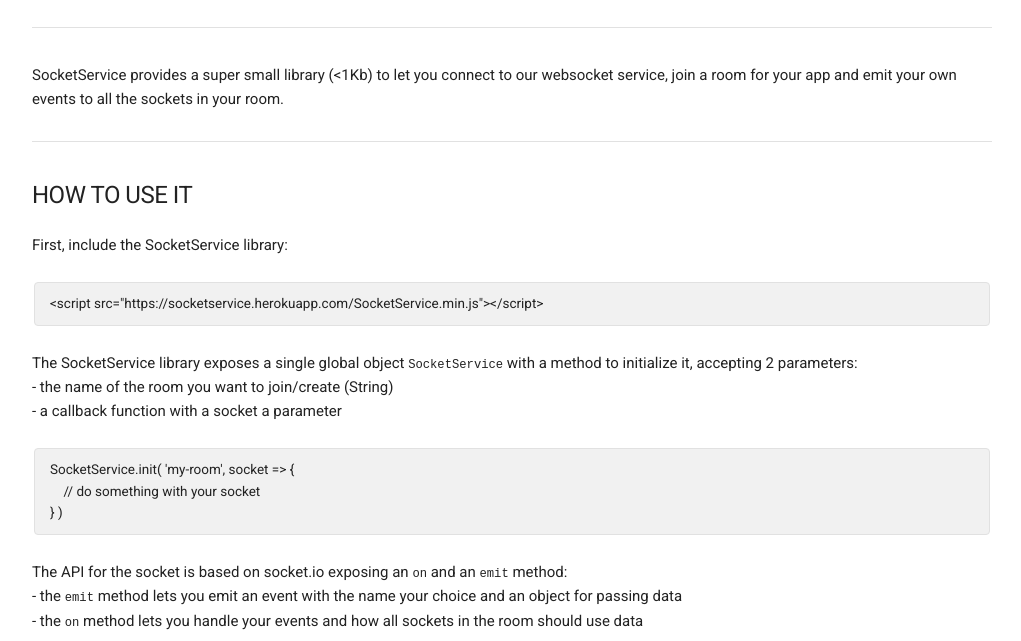
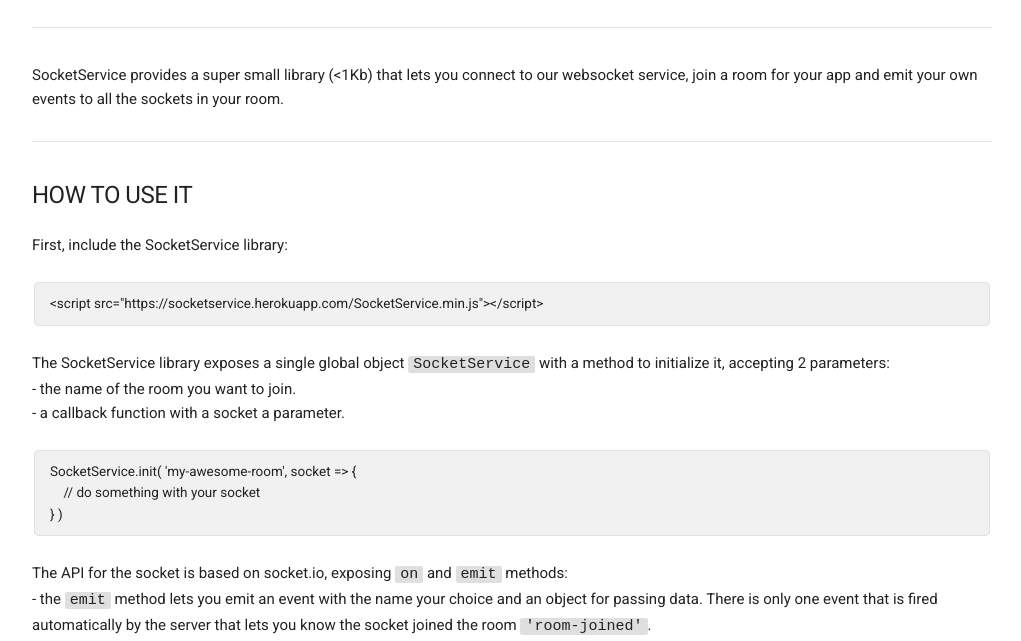
Before and after one commit to MAKIO135/SocketService, a website: page src/public/index.html in a window 1280 px wide. Shown: the part 85-726 px from the top of the page, without its empty margins (128-1149 px from the left). Drawn offline with nearby package versions, Linux system fonts and the light colour scheme.

Commit message:
working on doc

```diff
--- a/src/index.js
+++ b/src/index.js
@@ -12,7 +12,6 @@
     res.sendfile( 'index.html' );
 } );
 
-
 // Sockets.io communication
 io.on( 'connection' , socket => {
 	io.emit( 'connected' )
--- a/src/public/index.html
+++ b/src/public/index.html
@@ -13,7 +13,7 @@
 
         <hr>
 
-        <p>SocketService provides a super small library (<1Kb) to let you connect to our websocket service, join a room for your app and emit your own events to all the sockets in your room.</p>
+        <p>SocketService provides a super small library (&lt;1Kb) that lets you connect to our websocket service, join a room for your app and emit your own events to all the sockets in your room.</p>
 
         <hr>
 
@@ -24,18 +24,18 @@
 
         <p>
             The SocketService library exposes a single global object <span class="code">SocketService</span> with a method to initialize it, accepting 2 parameters:<br>
-            - the name of the room you want to join/create (String)<br>
-            - a callback function with a socket a parameter
+            - the name of the room you want to join.<br>
+            - a callback function with a socket a parameter.
         </p>
 
-<pre><code>SocketService.init( 'my-room', socket => {
+<pre><code>SocketService.init( 'my-awesome-room', socket => {
     // do something with your socket
 } )</code></pre>
 
     <p>
-        The API for the socket is based on socket.io exposing an <span class="code">on</span> and an <span class="code">emit</span> method:<br>
-        - the <span class="code">emit</span> method lets you emit an event with the name your choice and an object for passing data<br>
-        - the <span class="code">on</span> method lets you handle your events and how all sockets in the room should use data
+        The API for the socket is based on socket.io, exposing <span class="code">on</span> and <span class="code">emit</span> methods:<br>
+        - the <span class="code">emit</span> method lets you emit an event with the name your choice and an object for passing data. There is only one event that is fired automatically by the server that lets you know the socket joined the room <span class="code">'room-joined'</span>.<br>
+        - the <span class="code">on</span> method lets you handle your events and how all sockets in the room should use data.
     </p>
 
 <pre><code>SocketService.init( 'my-room', socket => {
--- a/src/public/main.js
+++ b/src/public/main.js
@@ -1,11 +1,9 @@
-SocketService.init( 'my-room', socket => {
+SocketService.init( 'my-awesome-room', socket => {
     socket.on( 'test', data => console.log( data ) )
-    socket.on( 'test2', data => console.log( data ) )
 
     socket.on( 'room-joined', room => {
         console.log( `socket joined ${ room }` )
 
-        socket.emit( 'test', { msg: 'hello test1' } )
-        socket.emit( 'test2', { msg: 'hello test2' } )
+        socket.emit( 'test', { msg: 'hello test' } )
     } )
 } )
--- a/src/public/style.scss
+++ b/src/public/style.scss
@@ -15,5 +15,9 @@
 }
 
 .code{
+    background: #dfdfdf;
+    border-radius: 2px;
+    padding: 0 5px;
+    font-size: 15px;
     font-family: monospace;
 }
```
Also changed, not shown: src/public/style.min.css.
